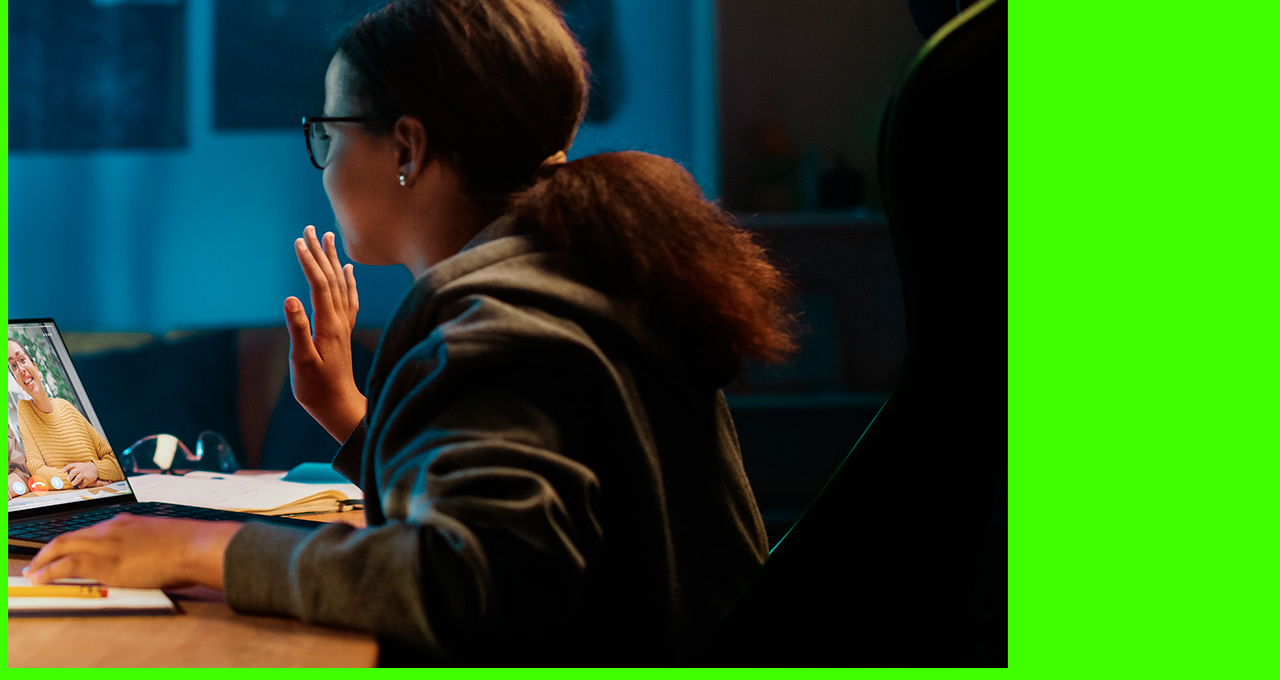
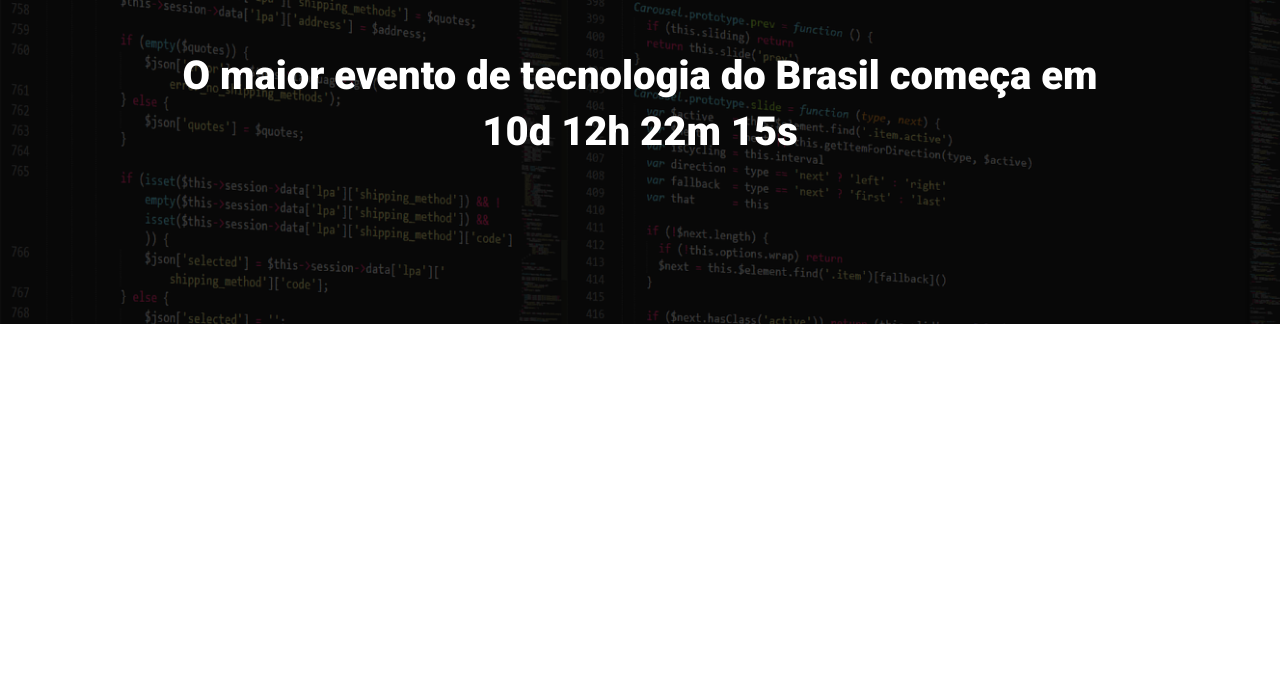
Before and after one commit to Lcoult06/ebac_tech_talks, a website built with Parcel: page src/index.html in a window 1280 px wide. Shown: the part 160-840 px from the top of the page. After the commit the page ends 800 px from the top, so only its background shows below. Built offline with nearby package versions, Linux system fonts and the light colour scheme.

Commit message:
criando o hero

```diff
--- a/src/index.html
+++ b/src/index.html
@@ -1,14 +1,24 @@
 <!DOCTYPE html>
-<html lang="en">
+<html lang="pt-br">
 <head>
     <meta charset="UTF-8">
     <meta name="viewport" content="width=device-width, initial-scale=1.0">
-    <title>Document</title>
+    <title>EBAC Tech Talks</title>
+    <link rel="preconnect" href="https://fonts.googleapis.com">
+    <link rel="preconnect" href="https://fonts.gstatic.com" crossorigin>
+    <link href="https://fonts.googleapis.com/css2?family=Roboto:wght@400;700;900&display=swap" rel="stylesheet">
     <link rel="stylesheet" href="styles/main.scss">
 </head>
 <body>
-    <h1>Olá</h1>
-    <img src="./images/backend.png" alt="">
+    <header class="hero">
+        <div class="container">
+            <img class="hero__logo" src="./images/ebac_logo.svg" alt="EBAC">
+            <p class="hero__text">
+                O maior evento de tecnologia do Brasil começa em 10d 12h 22m 15s
+            </p>
+        </div>
+    </header>
+
     <script src="scripts/main.js"></script>
 </body>
 </html>
--- /dev/null
+++ b/src/styles/_hero.scss
@@ -0,0 +1,52 @@
+.hero {
+    padding-top: 64px;
+    padding-bottom: 100px;
+    background-image: url(../images/fundo.png);
+    background-repeat: no-repeat;
+    background-size: cover;
+    position: relative;
+
+    .container {
+        position: relative;
+    }
+
+    &::before {
+        position: absolute;
+        top: 0;
+        left: 0;
+        width: 100%;
+        height: 100%;
+        background-color: #000;
+        content: '';
+        opacity: 0.7;
+    }
+
+    &__text{
+        margin-top: 64px;
+        margin-bottom: 64px;
+        font-size: 40px;
+        line-height: 56px;
+        font-weight: 800;
+        text-align: center;
+    }
+
+    &__logo {
+        margin: 0 auto;
+        height: 80px;
+        display: block;
+    }
+
+    @media (max-width: 640px) {
+        padding: 40px 0;
+
+        &__logo {
+            height: 40px;
+        }
+
+        &__text {
+            font-size: 22px;
+            line-height: 24px;
+            margin: 24px 0;
+        }
+    }
+}
--- a/src/styles/main.scss
+++ b/src/styles/main.scss
@@ -1,3 +1,23 @@
-body {
-    background-color: rgb(64, 255, 0);
+@use 'hero';
+
+* {
+    margin: 0;
+    padding: 0;
+    box-sizing: border-box;
+    font-family: Roboto, sans-serif;
+    color: #fff;
 }
+
+.container {
+    max-width: 960px;
+    width: 100%;
+    margin: 0 auto;
+
+    @media (max-width: 640px) {
+        max-width: 80%;
+    }
+
+    @media (max-width: 1024px) {
+        max-width: 90%;
+    }
+}
```
